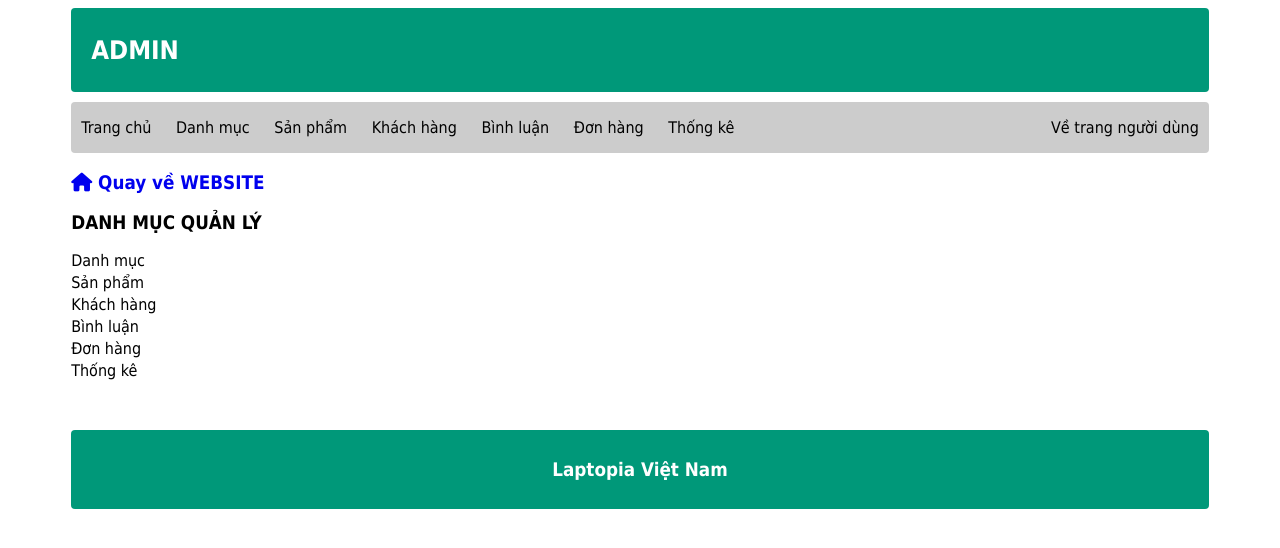
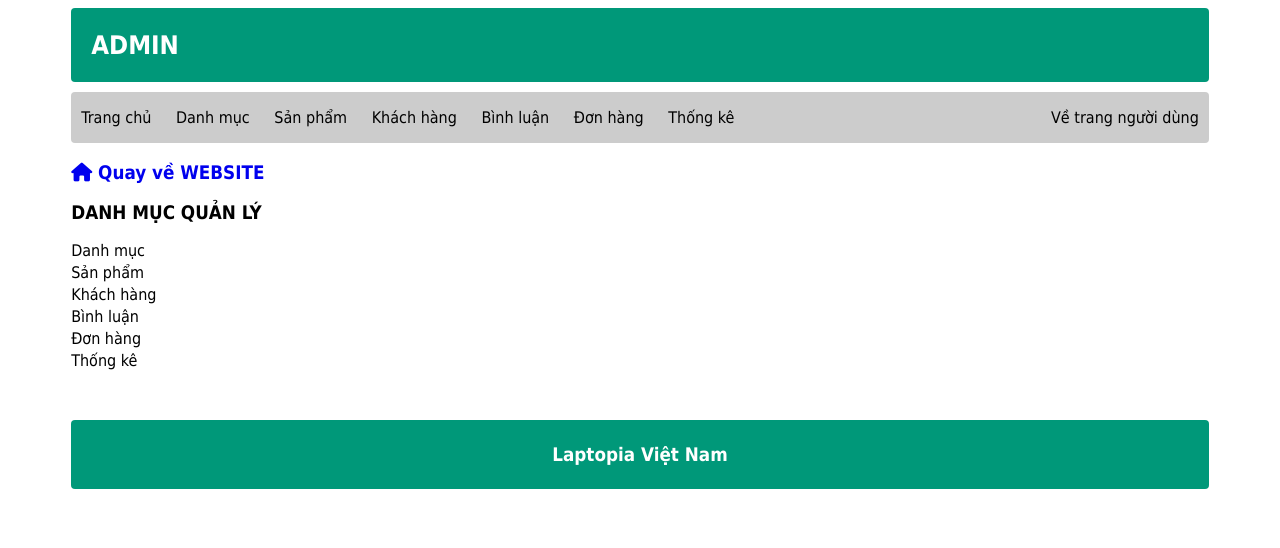
Before and after one commit to duchuy112233/Du_An_1, a PHP site: page /admin/index.php in a window 1280 px wide. Shown: the top 548 px of the page. Run offline with PHP 8.4, Linux system fonts and the light colour scheme; some libraries are stand-ins or nearby versions.

Commit message:
Update admin.css

```diff
--- a/css/admin.css
+++ b/css/admin.css
@@ -11,7 +11,7 @@
     background-color: #009879;
     color: #fff;
     border-radius: 4px;
-    padding: 10px 20px;
+    padding: 5px 20px;
     margin-bottom: 10px;
 }
 .headeradmin h1{
@@ -128,6 +128,6 @@ input[type="file"]:focus{
     color: #fff;
     border-radius: 4px;
     text-align: center;
-    padding: 10px 0;
+    padding: 5px 0;
     margin-top: 50px;
 }
```
